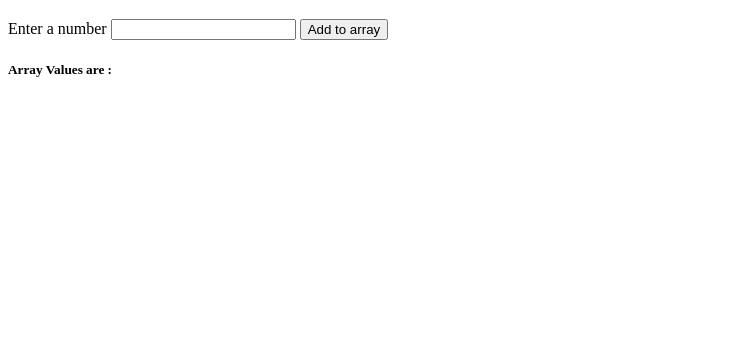
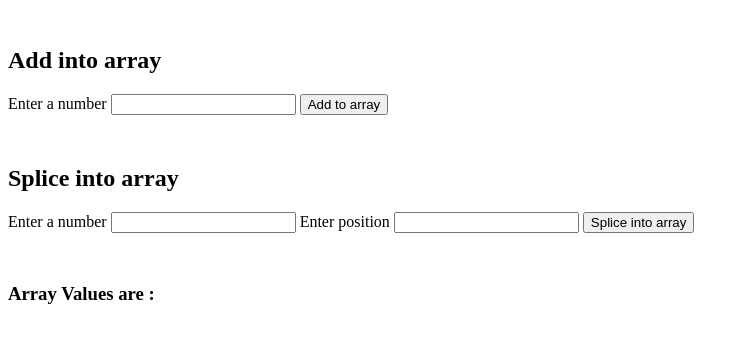
Before and after one commit to SionaFernandes/javascript, a plain HTML site: page array-object/index.html in a window 1280 px wide. Shown: the part 61-404 px from the top of the page, without its empty margins (0-749 px from the left). Drawn offline with Linux system fonts and the light colour scheme.

Commit message:
splice array

```diff
--- a/array-object/index.html
+++ b/array-object/index.html
@@ -4,19 +4,36 @@
     <meta charset="UTF-8" />
     <meta name="viewport" content="width=device-width, initial-scale=1.0" />
     <meta http-equiv="X-UA-Compatible" content="ie=edge" />
-    <title>Document</title>
+    <title>Arrays,Objects</title>
+    <style>
+      div {
+        margin-top: 50px;
+      }
+    </style>
   </head>
   <body>
     <h1>Arrays & Objects</h1>
-    <label for="user-input">Enter a number</label>
-    <input type="number" id="user-input" />
+    <div>
+      <h2>Add into array</h2>
+      <label for="user-input">Enter a number</label>
+      <input type="number" id="user-input" />
+      <button id="add-btn">Add to array</button>
+    </div>
 
-    <button id="add-btn">Add to array</button>
-    <h5>
-      Array Values are :
-      <span id="array-output"></span>
-    </h5>
-    <p id="object-desc"></p>
+    <div>
+      <h2>Splice into array</h2>
+      <label for="splice-input">Enter a number</label>
+      <input type="number" id="splice-input" />
+      <label for="splice-position">Enter position</label>
+      <input type="number" id="splice-position" />
+      <button id="splicebtn">Splice into array</button>
+    </div>
+    <div>
+      <h3>
+        Array Values are :
+        <span id="array-output"></span>
+      </h3>
+    </div>
 
     <script src="./js/app.js"></script>
   </body>
--- a/array-object/js/app.js
+++ b/array-object/js/app.js
@@ -3,6 +3,10 @@ let inputArray = [];
 let logEntries = [];
 
 let addButton = document.getElementById("add-btn");
+
+let spliceInput = document.getElementById("splice-input");
+let splicePosition = document.getElementById("splice-position");
+let splicebtn = document.getElementById("splicebtn");
 
 function pushtoarray() {
   inputArray.push(parseInt(userInput.value));
@@ -15,4 +19,10 @@ function pushtoarray() {
   console.log(logEntries);
 }
 
+function splicearray() {
+  inputArray.splice(splicePosition.value, 0, parseInt(spliceInput.value));
+  document.getElementById("array-output").innerHTML = inputArray;
+}
+
 addButton.addEventListener("click", pushtoarray);
+splicebtn.addEventListener("click", splicearray);
```
